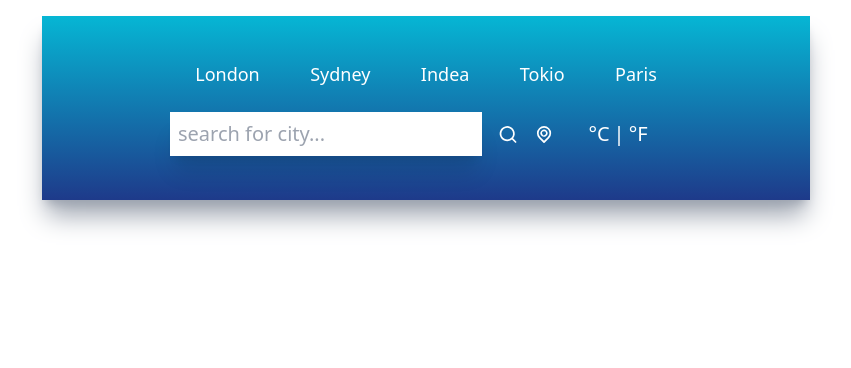
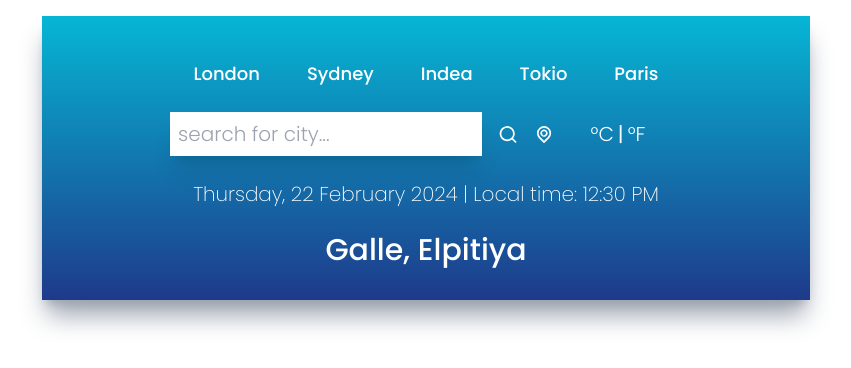
Before and after one commit to PraneethMalshan/WeatherAppDashboard, a React (Create React App) app: page / in a window 1280 px wide. Shown: the top 368 px of the page, without its empty margins (214-1065 px from the left). Built offline with nearby package versions, Linux system fonts and the light colour scheme.

Commit message:
Added TimeAndLocation

```diff
--- a/src/App.js
+++ b/src/App.js
@@ -2,11 +2,13 @@
 import UilReact from '@iconscout/react-unicons/icons/uil-react'
 import TopButtons from './components/TopButtons';
 import Puts from './components/Puts';
+import TimeAndLocation from './components/TimeAndLocation';
 function App() {
   return (
     <div className="mx-auto max-w-screen-md mt-4 py-5 px-32 bg-gradient-to-b from-cyan-500 to-blue-900 h-fit shadow-xl shadow-gray-400 ">
       <TopButtons />
       <Puts />
+      <TimeAndLocation />
     </div>
   );
 }
--- /dev/null
+++ b/src/components/TimeAndLocation.jsx
@@ -0,0 +1,22 @@
+import React from 'react'
+
+function TimeAndLocation() {
+  return (
+    <div>
+        <div className='flex items-center justify-center my-6'>
+            <p className='text-white text-xl font-extralight'>
+                Thursday, 22 February 2024 | Local time: 12:30 PM
+            </p>
+        </div>
+
+        <div className='flex items-center justify-center my-3'>
+            <p className='text-white text-3xl font-medium'>
+                Galle, Elpitiya
+            </p>
+        </div>
+    </div>
+
+  )
+}
+
+export default TimeAndLocation
--- a/src/index.css
+++ b/src/index.css
@@ -1,3 +1,13 @@
+
+@import url('https://fonts.googleapis.com/css2?family=Poppins:ital,wght@0,100;0,200;0,300;0,400;0,500;0,600;0,700;0,800;0,900;1,100;1,200;1,300;1,400;1,500;1,600;1,700;1,800;1,900&display=swap');
+
+
 @tailwind base;
 @tailwind components;
 @tailwind utilities;
+
+@layer base {
+  html {
+    font-family: 'Poppins', sans-serif;
+  }
+}
```
